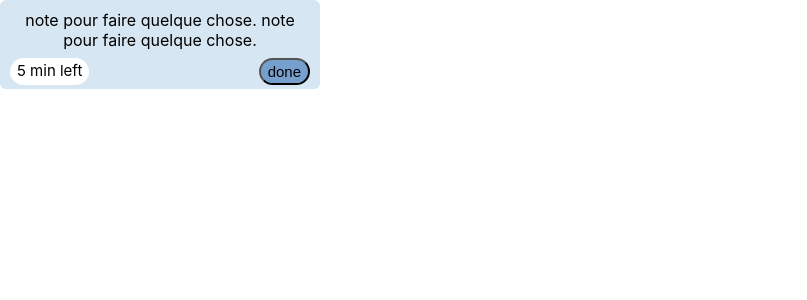
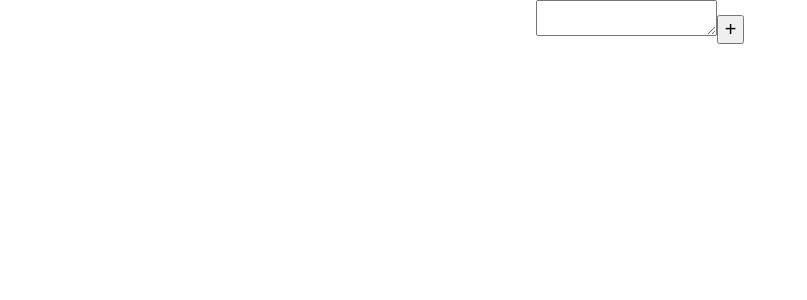
Before and after one commit to laktam/to-do-app, a React (Create React App) app: page / in a window 1280 px wide. Shown: the top 300 px of the page, without its empty margins (0-807 px from the left). Built offline with nearby package versions, Linux system fonts and the light colour scheme.

Commit message:
update New task component

```diff
--- a/src/App.tsx
+++ b/src/App.tsx
@@ -1,17 +1,15 @@
-import React from "react";
+import React, { useState } from "react";
 import logo from "./logo.svg";
 import "./App.css";
 import { Task } from "./components/Task";
+import { CreateTask } from "./components/CreateTask";
 
 function App() {
+  const [taskList, setTaskList] = useState([]);
+
   return (
     <div className="App">
-      <Task
-        content={
-          "note pour faire quelque chose. note pour faire quelque chose."
-        }
-        dueDate={"5 min left"}
-      ></Task>
+      <CreateTask taskList={taskList} />
     </div>
   );
 }
--- a/src/components/CreateTask.tsx
+++ b/src/components/CreateTask.tsx
@@ -3,16 +3,25 @@ import styled from "styled-components";
 
 const Container = styled.div``;
 const TextArea = styled.textarea``;
-export function CreateTask() {
+const AddTask = styled.button`
+  font-size: 20px;
+`;
+
+type Props = {
+  taskList: string[];
+};
+export function CreateTask(props: Props) {
   const [task, setTask] = useState("");
 
   const handleTaskChange = (event: any) => {
     setTask(event.target.value);
   };
+  const createNewTask = () => {};
 
   return (
     <Container>
       <TextArea value={task} onChange={handleTaskChange} />
+      <AddTask onClick={createNewTask}>+</AddTask>
     </Container>
   );
 }
```
